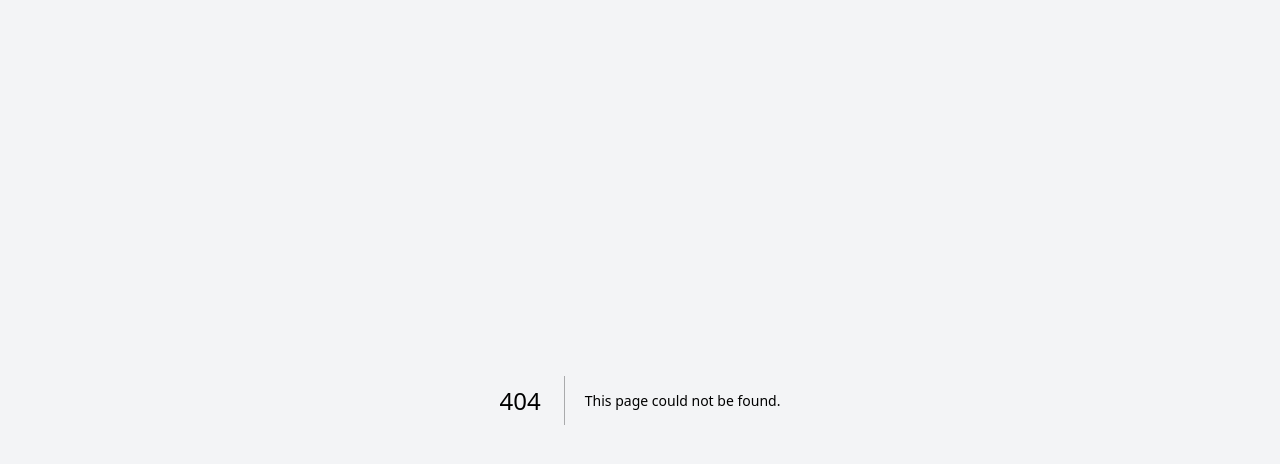
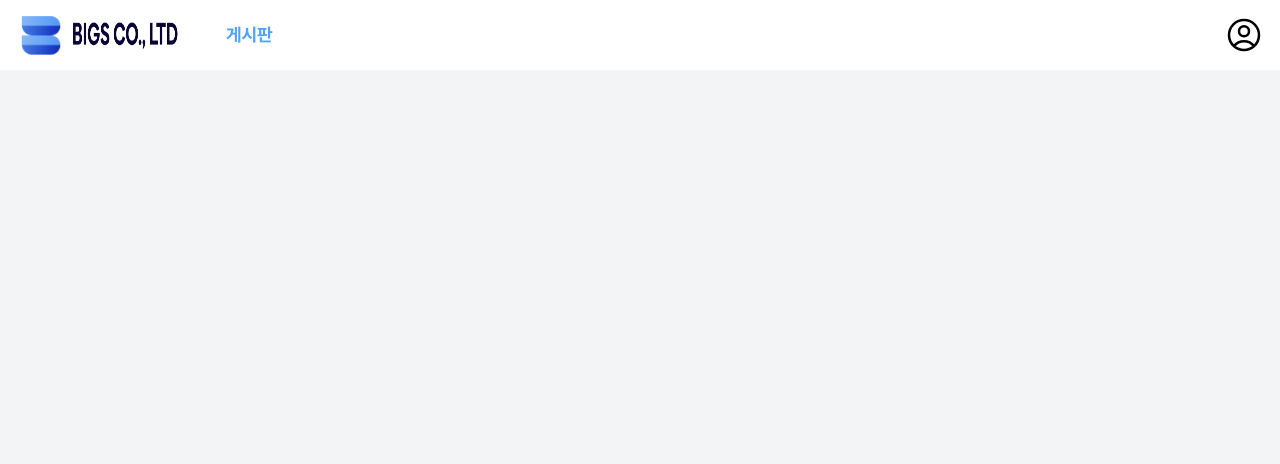
Before and after one commit to junjeeong/-FE-, a Next.js app: page /boards in a window 1280 px wide. Before the commit this address had no page. Shown: the top 464 px of the page. Built offline with nearby package versions, Linux system fonts and the light colour scheme.

Commit message:
feat: Headr 완성

```diff
--- /dev/null
+++ b/src/app/boards/[id]/page.tsx
@@ -0,0 +1,5 @@
+const BoardDetailPage = ({ id }) => {
+  return <div>/* Your JSX here */</div>;
+};
+
+export default BoardDetailPage;
--- /dev/null
+++ b/src/app/boards/components/BoardListContainer.tsx
@@ -0,0 +1,17 @@
+const BoardListContainer = () => {
+  return (
+    <div>
+      <div>
+        <h1>게시글</h1>
+        <CreateArticleButton />
+      </div>
+      <div>
+        <SearchArticleBar />
+        <SelectCategoryDropDown />
+      </div>
+      <BoardItemList />
+    </div>
+  );
+};
+
+export default BoardListContainer;
--- /dev/null
+++ b/src/app/boards/components/Header.tsx
@@ -0,0 +1,15 @@
+import Logo from "@/app/boards/components/Logo";
+import Navigation from "@/app/boards/components/Navigation";
+import Profile from "@/app/boards/components/Profile";
+
+const Header = () => {
+  return (
+    <div className="bg-white fixed top-0 left-0 w-screen h-[70px] border-b-gray-300 flex gap-4 justify-between  items-center px-4 py-2 ">
+      <Logo />
+      <Navigation />
+      <Profile />
+    </div>
+  );
+};
+
+export default Header;
--- /dev/null
+++ b/src/app/boards/components/Logo.tsx
@@ -0,0 +1,13 @@
+import Image from "next/image";
+import Link from "next/link";
+
+const Logo = () => {
+  return (
+    <Link href="/" className="flex">
+      <Image src={"/logo/logo.png"} width={50} height={30} alt="로고" />
+      <Image src={"/logo/string.png"} width={120} height={20} alt="로고" />
+    </Link>
+  );
+};
+
+export default Logo;
--- /dev/null
+++ b/src/app/boards/components/Navigation.tsx
@@ -0,0 +1,25 @@
+"use client";
+
+import { usePathname } from "next/navigation";
+import clsx from "clsx";
+import Link from "next/link";
+
+const Navigation = () => {
+  const pathname = usePathname();
+
+  const isBoardsPage = pathname === "/boards";
+
+  return (
+    <Link
+      href="/boards"
+      className={clsx(
+        "flex-1 text-lg font-bold h-full flex items-center text-[#4B5563] ml-6 hover:text-blue-400",
+        isBoardsPage ? "text-blue-400 pointer-events-none" : "",
+      )}
+    >
+      게시판
+    </Link>
+  );
+};
+
+export default Navigation;
--- /dev/null
+++ b/src/app/boards/components/PaginationBar.tsx
@@ -0,0 +1,5 @@
+const PaginationBar = () => {
+  return <div>/* Your JSX here */</div>;
+};
+
+export default PaginationBar;
--- /dev/null
+++ b/src/app/boards/components/Profile.tsx
@@ -0,0 +1,26 @@
+const ProfileIcon = ({ className }: { className: string }) => {
+  return (
+    <svg
+      xmlns="http://www.w3.org/2000/svg"
+      fill="none"
+      viewBox="0 0 24 24"
+      strokeWidth={1.5}
+      stroke="currentColor"
+      className={`size-6 stroke-black" + ${className ?? ""}`}
+    >
+      <path
+        strokeLinecap="round"
+        strokeLinejoin="round"
+        d="M17.982 18.725A7.488 7.488 0 0 0 12 15.75a7.488 7.488 0 0 0-5.982 2.975m11.963 0a9 9 0 1 0-11.963 0m11.963 0A8.966 8.966 0 0 1 12 21a8.966 8.966 0 0 1-5.982-2.275M15 9.75a3 3 0 1 1-6 0 3 3 0 0 1 6 0Z"
+      />
+    </svg>
+  );
+};
+
+const Profile = () => {
+  return (
+    <ProfileIcon className="w-[40px] h-[40px] hover:text-blue-500 transition-colors duration-100 cursor-pointer" />
+  );
+};
+
+export default Profile;
--- /dev/null
+++ b/src/app/boards/page.tsx
@@ -0,0 +1,15 @@
+import BoardListContainer from "@/app/boards/components/BoardListContainer";
+import Header from "@/app/boards/components/Header";
+import PaginationBar from "@/app/boards/components/PaginationBar";
+
+const BoardsPage = () => {
+  return (
+    <>
+      <Header />
+      {/* <BoardListContainer /> */}
+      {/* <PaginationBar /> */}
+    </>
+  );
+};
+
+export default BoardsPage;
```
Also changed, not shown: src/types/boards.ts (added, +15 -0 lines), public/logo/logo.png (added), public/logo/string.png (added).
